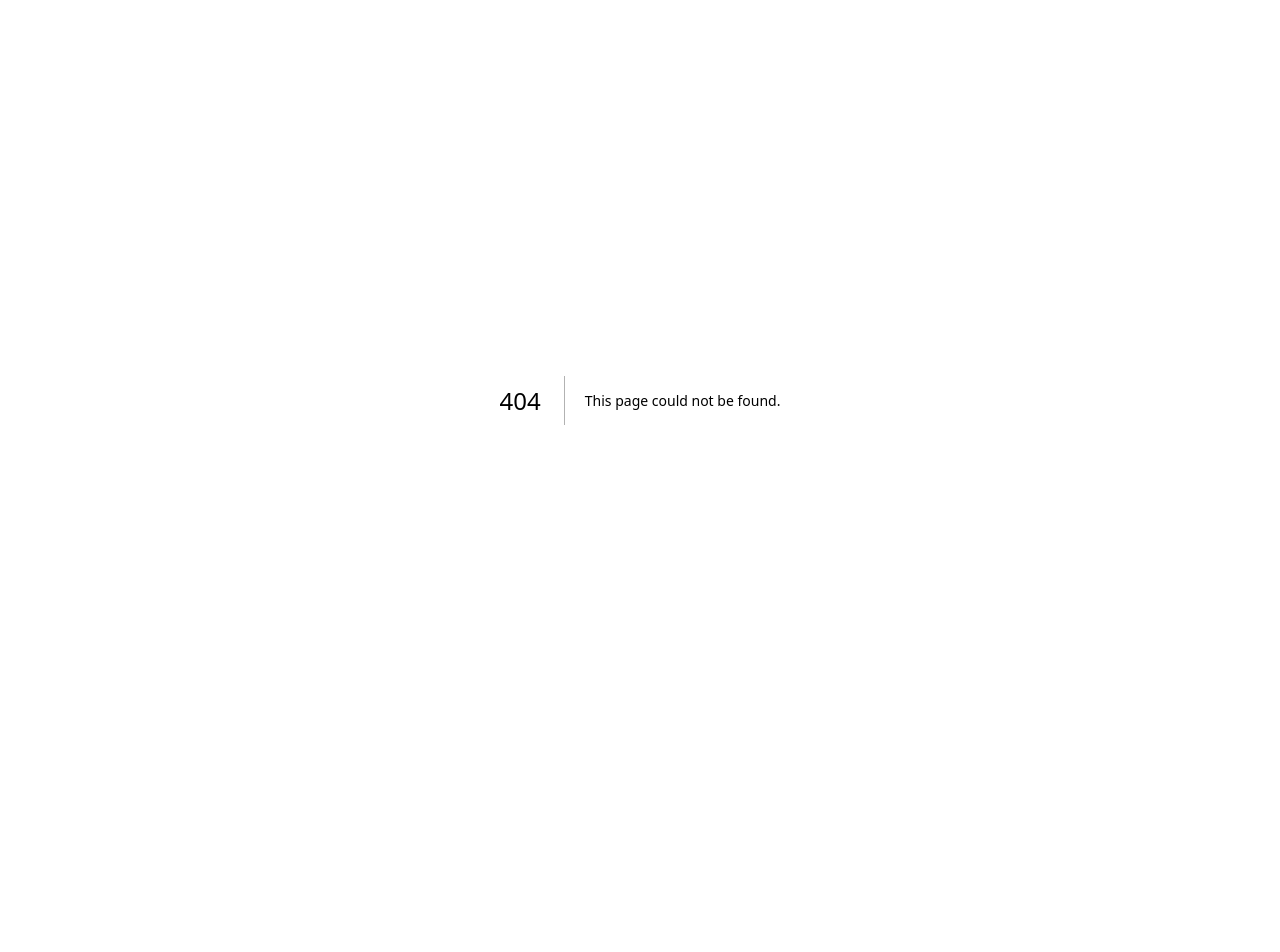
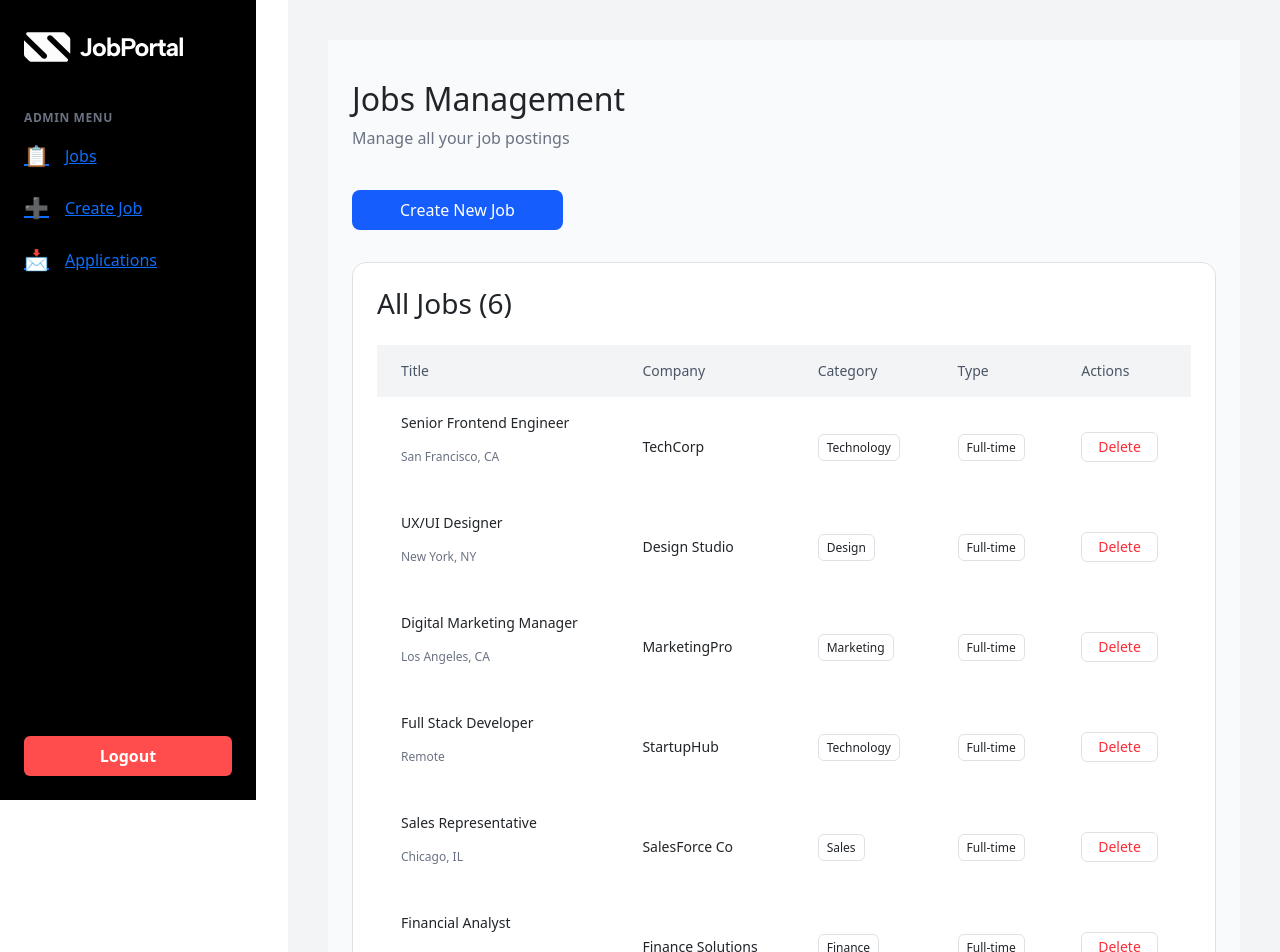
Before and after one commit to olimovmirjon150-byte/JobPortal, a Next.js app: page /admin/jobs in a window 1280 px wide. Before the commit this address had no page. Shown: the top 952 px of the page. Before the commit the page ends 800 px from the top, so only its background shows below. Built offline with nearby package versions, Linux system fonts and the light colour scheme.

Commit message:
7th commit

```diff
--- /dev/null
+++ b/app/admin/jobs/page.tsx
@@ -0,0 +1,195 @@
+import Link from "next/link";
+
+const page = () => {
+  return (
+    <section className="py-10 bg-gray-50 min-h-screen">
+      <div className="max-w-6xl mx-auto px-4">
+
+        {/* Title */}
+        <h2 className="text-3xl font-bold text-gray-900">
+          Jobs Management
+        </h2>
+        <p className="text-gray-500 mt-2">
+          Manage all your job postings
+        </p>
+
+        {/* Button */}
+        <Link href="/admin/create">
+        <button className="mt-4 bg-blue-600 text-white px-5 py-2 rounded-md! text-sm hover:bg-blue-700 transition">
+          Create New Job
+        </button>
+        </Link>
+
+        {/* Table Card */}
+        <div className="mt-8 bg-white border rounded-xl p-4">
+          <h3 className="font-semibold mb-4">All Jobs (6)</h3>
+
+          <div className="overflow-x-auto">
+            <table className="w-full text-left">
+
+              {/* Head */}
+              <thead className="bg-gray-100 text-sm text-gray-600">
+                <tr>
+                  <th className="px-4 py-3 font-medium">Title</th>
+                  <th className="px-4 py-3 font-medium">Company</th>
+                  <th className="px-4 py-3 font-medium">Category</th>
+                  <th className="px-4 py-3 font-medium">Type</th>
+                  <th className="px-4 py-3 font-medium">Actions</th>
+                </tr>
+              </thead>
+
+              {/* Body */}
+              <tbody className="text-sm">
+
+                <tr className="border-b hover:bg-gray-50">
+                  <td className="px-4 py-3">
+                    <p className="font-medium">Senior Frontend Engineer</p>
+                    <p className="text-gray-500 text-xs">
+                      San Francisco, CA
+                    </p>
+                  </td>
+                  <td className="px-4 py-3">TechCorp</td>
+                  <td className="px-4 py-3">
+                    <span className="px-2 py-1 text-xs border rounded">
+                      Technology
+                    </span>
+                  </td>
+                  <td className="px-4 py-3">
+                    <span className="px-2 py-1 text-xs border rounded">
+                      Full-time
+                    </span>
+                  </td>
+                  <td className="px-4 py-3">
+                    <button className="text-red-500 border px-3 py-1 rounded text-xs hover:bg-red-50">
+                      Delete
+                    </button>
+                  </td>
+                </tr>
+
+                <tr className="border-b hover:bg-gray-50">
+                  <td className="px-4 py-3">
+                    <p className="font-medium">UX/UI Designer</p>
+                    <p className="text-gray-500 text-xs">New York, NY</p>
+                  </td>
+                  <td className="px-4 py-3">Design Studio</td>
+                  <td className="px-4 py-3">
+                    <span className="px-2 py-1 text-xs border rounded">
+                      Design
+                    </span>
+                  </td>
+                  <td className="px-4 py-3">
+                    <span className="px-2 py-1 text-xs border rounded">
+                      Full-time
+                    </span>
+                  </td>
+                  <td className="px-4 py-3">
+                    <button className="text-red-500 border px-3 py-1 rounded text-xs hover:bg-red-50">
+                      Delete
+                    </button>
+                  </td>
+                </tr>
+
+                <tr className="border-b hover:bg-gray-50">
+                  <td className="px-4 py-3">
+                    <p className="font-medium">Digital Marketing Manager</p>
+                    <p className="text-gray-500 text-xs">
+                      Los Angeles, CA
+                    </p>
+                  </td>
+                  <td className="px-4 py-3">MarketingPro</td>
+                  <td className="px-4 py-3">
+                    <span className="px-2 py-1 text-xs border rounded">
+                      Marketing
+                    </span>
+                  </td>
+                  <td className="px-4 py-3">
+                    <span className="px-2 py-1 text-xs border rounded">
+                      Full-time
+                    </span>
+                  </td>
+                  <td className="px-4 py-3">
+                    <button className="text-red-500 border px-3 py-1 rounded text-xs hover:bg-red-50">
+                      Delete
+                    </button>
+                  </td>
+                </tr>
+
+                <tr className="border-b hover:bg-gray-50">
+                  <td className="px-4 py-3">
+                    <p className="font-medium">Full Stack Developer</p>
+                    <p className="text-gray-500 text-xs">Remote</p>
+                  </td>
+                  <td className="px-4 py-3">StartupHub</td>
+                  <td className="px-4 py-3">
+                    <span className="px-2 py-1 text-xs border rounded">
+                      Technology
+                    </span>
+                  </td>
+                  <td className="px-4 py-3">
+                    <span className="px-2 py-1 text-xs border rounded">
+                      Full-time
+                    </span>
+                  </td>
+                  <td className="px-4 py-3">
+                    <button className="text-red-500 border px-3 py-1 rounded text-xs hover:bg-red-50">
+                      Delete
+                    </button>
+                  </td>
+                </tr>
+
+                <tr className="border-b hover:bg-gray-50">
+                  <td className="px-4 py-3">
+                    <p className="font-medium">Sales Representative</p>
+                    <p className="text-gray-500 text-xs">Chicago, IL</p>
+                  </td>
+                  <td className="px-4 py-3">SalesForce Co</td>
+                  <td className="px-4 py-3">
+                    <span className="px-2 py-1 text-xs border rounded">
+                      Sales
+                    </span>
+                  </td>
+                  <td className="px-4 py-3">
+                    <span className="px-2 py-1 text-xs border rounded">
+                      Full-time
+                    </span>
+                  </td>
+                  <td className="px-4 py-3">
+                    <button className="text-red-500 border px-3 py-1 rounded text-xs hover:bg-red-50">
+                      Delete
+                    </button>
+                  </td>
+                </tr>
+
+                <tr className="hover:bg-gray-50">
+                  <td className="px-4 py-3">
+                    <p className="font-medium">Financial Analyst</p>
+                    <p className="text-gray-500 text-xs">Boston, MA</p>
+                  </td>
+                  <td className="px-4 py-3">Finance Solutions</td>
+                  <td className="px-4 py-3">
+                    <span className="px-2 py-1 text-xs border rounded">
+                      Finance
+                    </span>
+                  </td>
+                  <td className="px-4 py-3">
+                    <span className="px-2 py-1 text-xs border rounded">
+                      Full-time
+                    </span>
+                  </td>
+                  <td className="px-4 py-3">
+                    <button className="text-red-500 border px-3 py-1 rounded text-xs hover:bg-red-50">
+                      Delete
+                    </button>
+                  </td>
+                </tr>
+
+              </tbody>
+            </table>
+          </div>
+        </div>
+      </div>
+    </section>
+  );
+};
+
+export default page;
--- a/app/admin/layout.tsx
+++ b/app/admin/layout.tsx
@@ -15,10 +15,12 @@ export default function AdminLoyout({
             Admin Menu
           </p>
           <nav className="space-y-6">
-            <div className="flex items-center gap-3 cursor-pointer hover:text-blue-400 transition">
+            <Link href="/admin/jobs">
+            <div className="mb-4 flex items-center gap-3 cursor-pointer hover:text-blue-400 transition">
               <span className="text-xl">📋</span>
               <span className="font-medium">Jobs</span>
             </div>
+            </Link>
             <Link href="/admin/create">
             <div className="mb-4 flex items-center gap-3 cursor-pointer hover:text-blue-400 transition">
               <span className="text-xl">➕</span>
```
